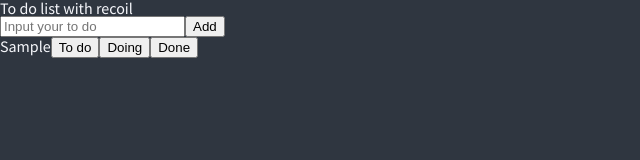
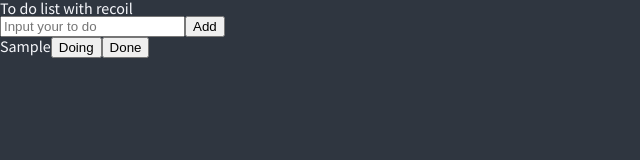
Before and after one commit to ezdar2743/To-do-list-recoil, a React (Create React App) app in the folder todo-recoil/: page / in a window 1280 px wide. Both pictures are taken after typing "Sample" into the empty fields and a click on the button "Add". Shown: the top 160 px of the page, without its empty margins (0-640 px from the left). Built offline with nearby package versions, Linux system fonts and the light colour scheme.

Commit message:
hide category btn

```diff
--- a/todo-recoil/src/components/ToDo.tsx
+++ b/todo-recoil/src/components/ToDo.tsx
@@ -4,9 +4,9 @@ const ToDo = ({text,category,id}:IToDos) => {
     return (
         <li>
             <span>{text}</span>
-            <button>To do</button>
-            <button>Doing</button>
-            <button>Done</button>
+            {category !== "TO_DO"&&<button>To do</button>}
+            {category !== "DOING"&&<button>Doing</button>}
+            {category !== "DONE" &&<button>Done</button>}
 
         </li>
     );
```
